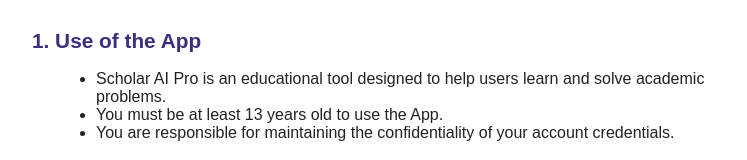
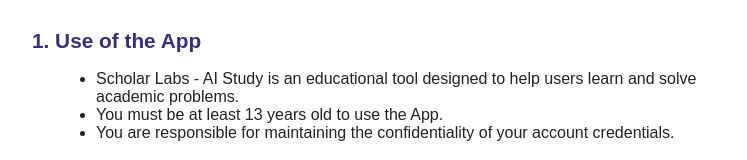
Before and after one commit to Scholar-AI-Dev/ScholarAI-website, a plain HTML site: page terms-of-service.html in a window 1280 px wide. Shown: the part 173-333 px from the top of the page, without its empty margins (258-1005 px from the left). Drawn offline with Linux system fonts and the light colour scheme.

Commit message:
Update product name in terms of service

```diff
--- a/terms-of-service.html
+++ b/terms-of-service.html
@@ -25,7 +25,7 @@
 
   <h2>1. Use of the App</h2>
   <ul>
-    <li>Scholar AI Pro is an educational tool designed to help users learn and solve academic problems.</li>
+    <li>Scholar Labs - AI Study is an educational tool designed to help users learn and solve academic problems.</li>
     <li>You must be at least 13 years old to use the App.</li>
     <li>You are responsible for maintaining the confidentiality of your account credentials.</li>
   </ul>
```
